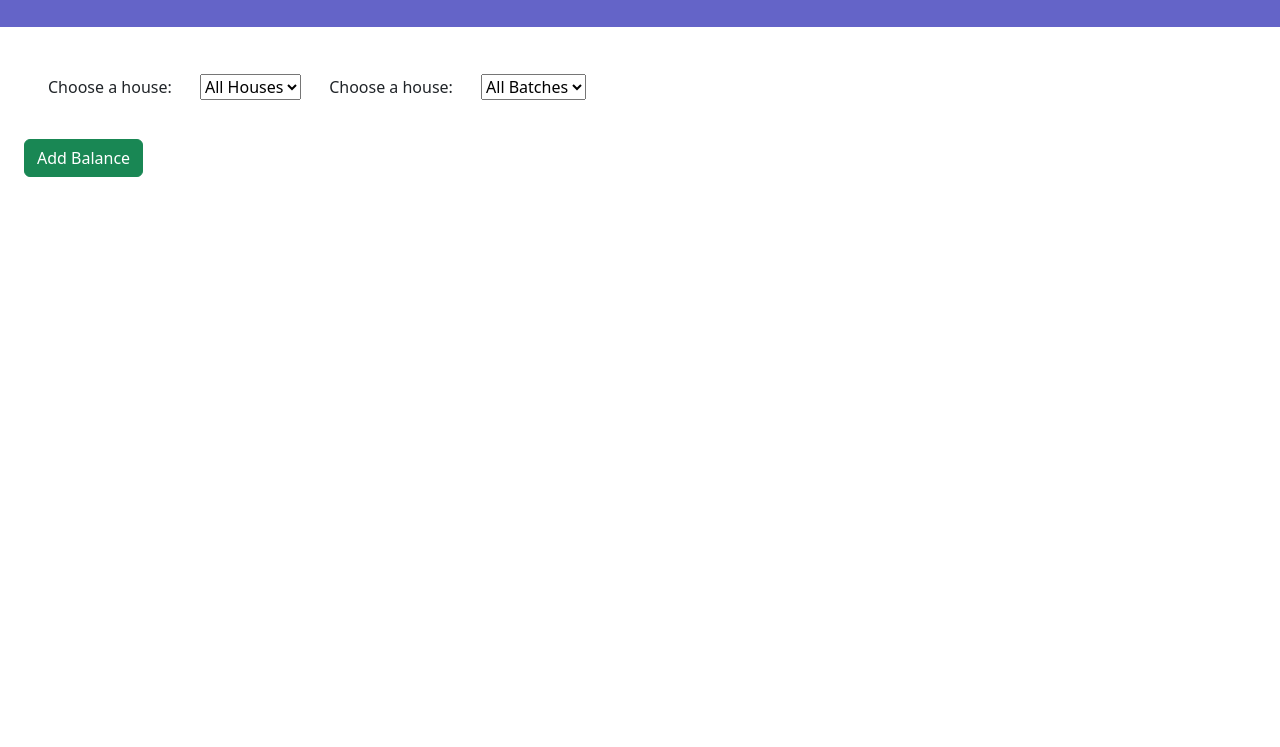
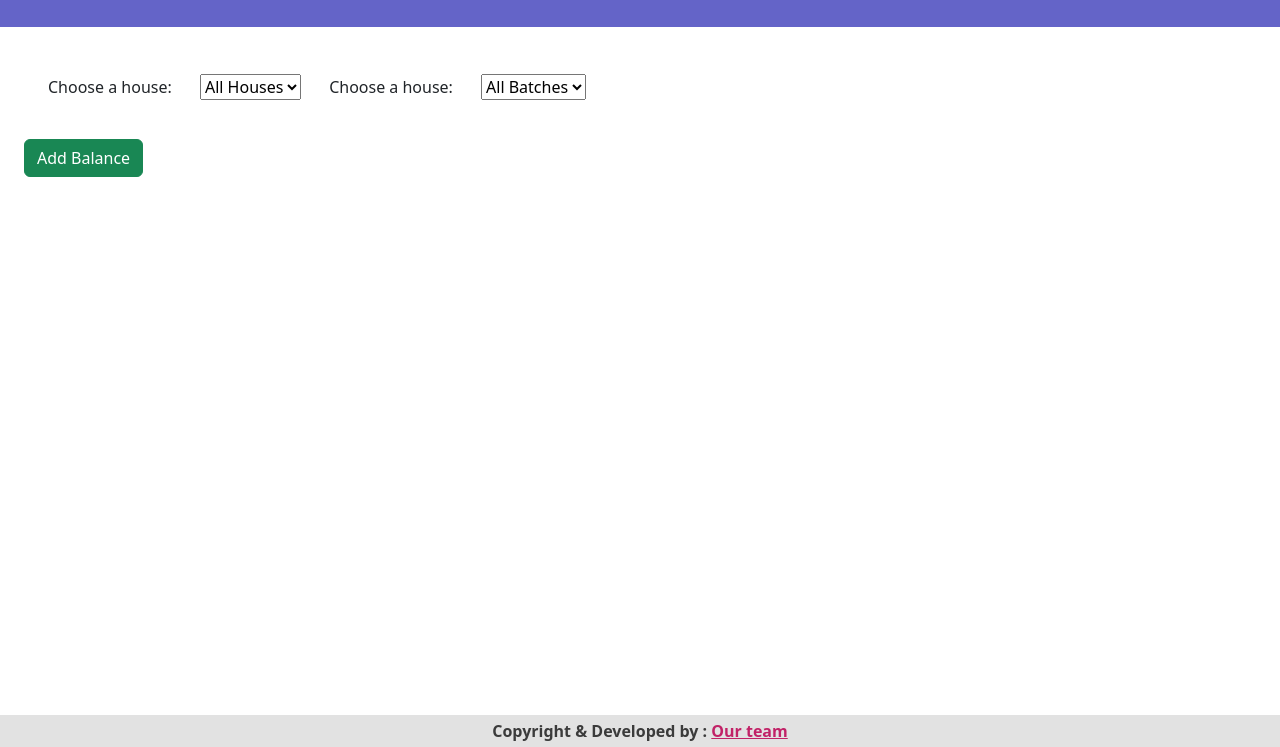
Before and after one commit to Saim20/scc-canteen-vending, a plain HTML site: page accounts.html in a window 1280 px wide. Shown: the part 53-800 px from the top of the page. Drawn offline with Linux system fonts and the light colour scheme; no server answers.

Commit message:
added footer to the pages
added footer to the pages

```diff
--- a/accounts.html
+++ b/accounts.html
@@ -56,7 +56,11 @@
 
 
 
-
+    <footer style="width:100%;text-align:center;background-color:rgb(226, 226, 226);
+    display: flexbox; z-index: 0; padding-top: .3%; padding-bottom: .3%; font-weight: bolder;color: rgb(59, 59, 59); position: fixed;
+bottom: 0;">
+    Copyright &amp; Developed by : <a href="about.html" style="color:#C12267; text-decoration: underline;"> Our team</a>
+</footer>
     <script type="module">
 
         // Import the functions you need from the SDKs you need
```
Also changed, not shown: add-cadets.html (+5 -1 lines), balance.html (+5 -1 lines), login.html (+5 -0 lines), manage cadet.html (+5 -1 lines), products.html (+5 -1 lines), remove-cadets.html (+5 -1 lines).
